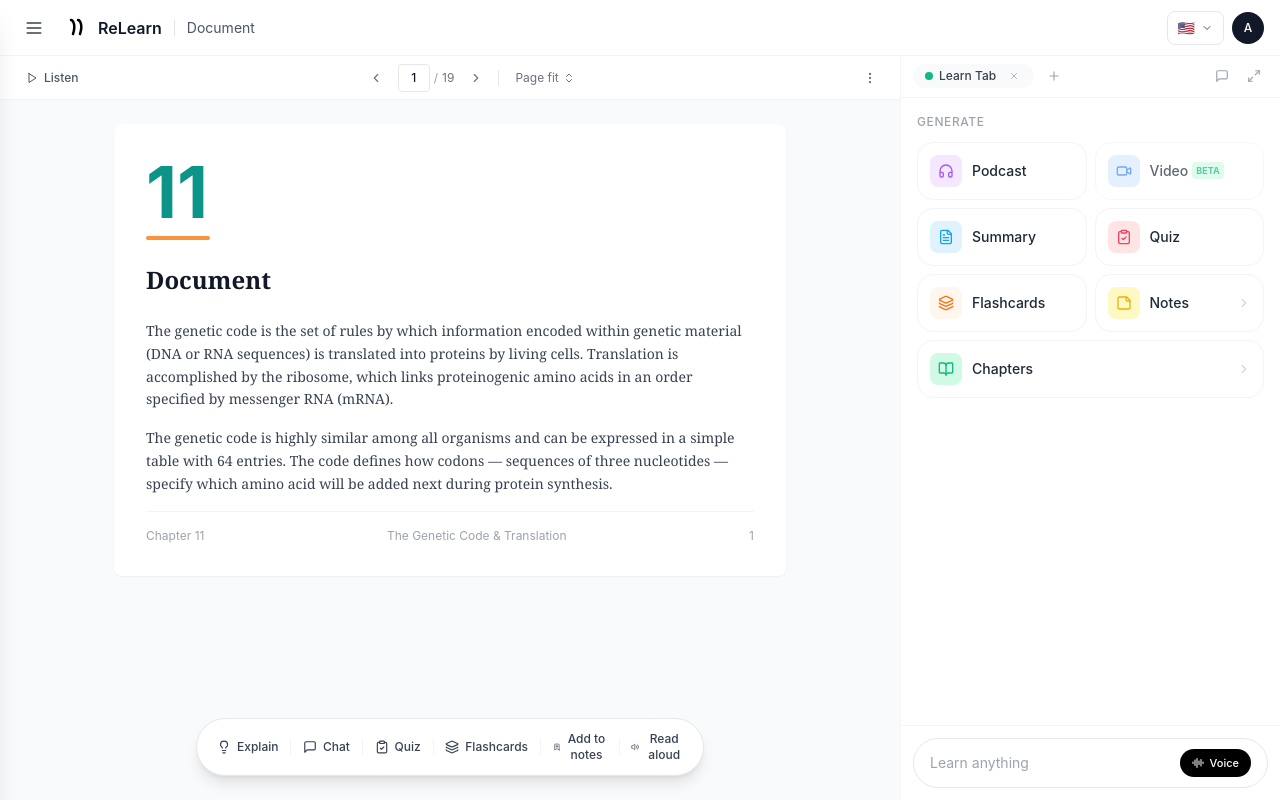
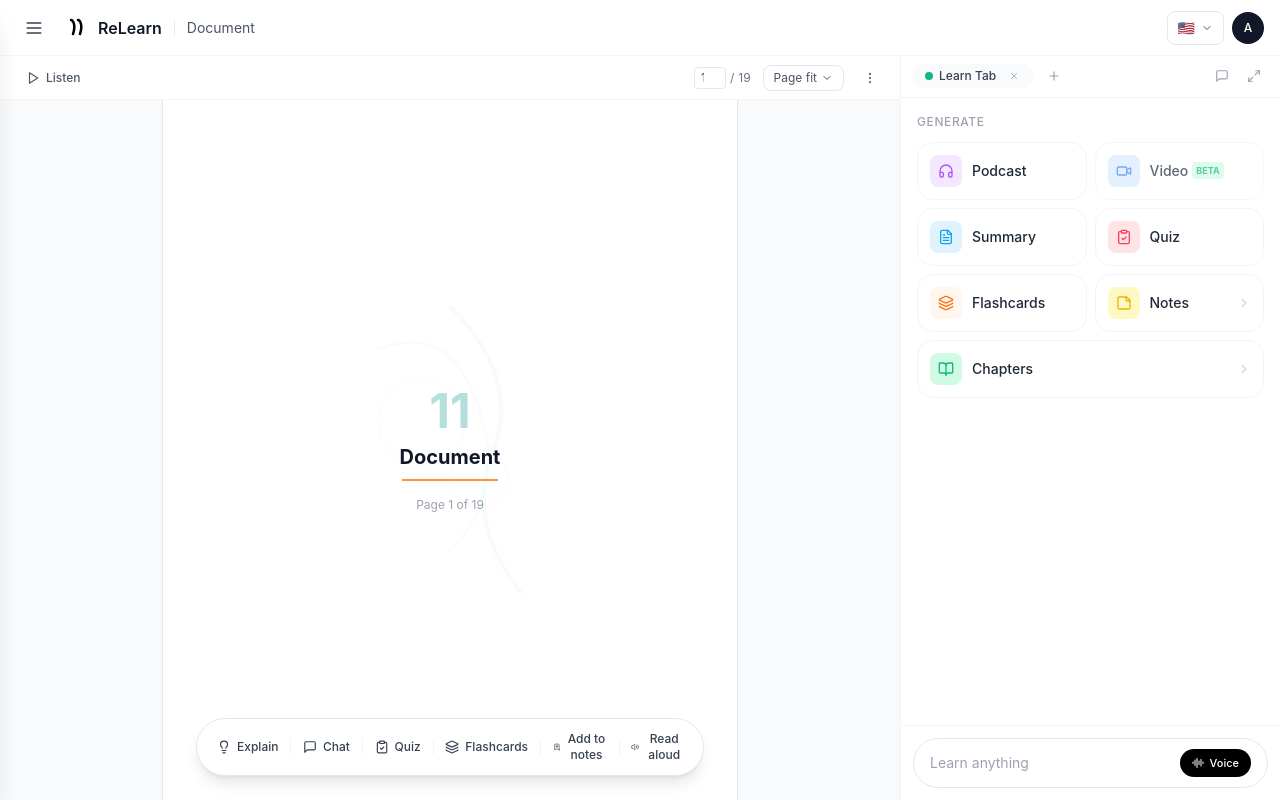
Before and after one commit to KNIGHTABDO/relearn, a Next.js app: page /learn in a window 1280 px wide. Built offline with nearby package versions, Linux system fonts and the light colour scheme.

Commit message:
feat: document-viewer.tsx — polish pass (listen, search, record, footer, cleanup)

```diff
--- a/src/components/learn/document-viewer.tsx
+++ b/src/components/learn/document-viewer.tsx
@@ -2,120 +2,238 @@
 
 import React, { useState } from "react";
 import {
-  ChevronLeft,
-  ChevronRight,
   Play,
+  Pause,
+  ChevronDown,
   MoreVertical,
-  ChevronsUpDown,
-  Minus,
-  Plus,
+  Volume2,
+  Download,
+  Printer,
+  ZoomIn,
+  ZoomOut,
+  Check,
 } from "lucide-react";
 import { cn } from "@/lib/utils";
 
 interface DocumentViewerProps {
-  title?: string;
-  totalPages?: number;
-  className?: string;
+  title: string;
+  totalPages: number;
+  contentType?: "pdf" | "youtube" | "text" | "recording";
+  youtubeUrl?: string;
 }
 
-export function DocumentViewer({
-  title = "Document",
-  totalPages = 19,
-  className,
-}: DocumentViewerProps) {
+const languages = [
+  { code: "en", label: "English", flag: "🇺🇸" },
+  { code: "es", label: "Español", flag: "🇪🇸" },
+  { code: "fr", label: "Français", flag: "🇫🇷" },
+  { code: "ar", label: "العربية", flag: "🇲🇦" },
+  { code: "de", label: "Deutsch", flag: "🇩🇪" },
+  { code: "zh", label: "中文", flag: "🇨🇳" },
+  { code: "ja", label: "日本語", flag: "🇯🇵" },
+  { code: "ko", label: "한국어", flag: "🇰🇷" },
+  { code: "pt", label: "Português", flag: "🇧🇷" },
+  { code: "hi", label: "हिन्दी", flag: "🇮🇳" },
+];
+
+const zoomLevels = ["50%", "75%", "100%", "125%", "150%", "Page fit", "Page width"];
+
+export function DocumentViewer({ title, totalPages, contentType = "pdf", youtubeUrl }: DocumentViewerProps) {
   const [currentPage, setCurrentPage] = useState(1);
+  const [isListening, setIsListening] = useState(false);
+  const [listenProgress, setListenProgress] = useState(0);
+  const [showLangDropdown, setShowLangDropdown] = useState(false);
+  const [selectedLang, setSelectedLang] = useState(languages[0]);
+  const [showZoomDropdown, setShowZoomDropdown] = useState(false);
+  const [currentZoom, setCurrentZoom] = useState("Page fit");
+  const [showMoreMenu, setShowMoreMenu] = useState(false);
 
+  const toggleListen = () => {
+    if (isListening) {
+      setIsListening(false);
+      return;
+    }
+    setIsListening(true);
+    setListenProgress(0);
+    // Simulate read-aloud progress
+    const interval = setInterval(() => {
+      setListenProgress((prev) => {
+        if (prev >= 100) {
+          clearInterval(interval);
+          setIsListening(false);
+          return 0;
+        }
+        return prev + 0.5;
+      });
+    }, 100);
+  };
+
+  // YouTube video view
+  if (contentType === "youtube" && youtubeUrl) {
+    const videoId = youtubeUrl.match(/(?:v=|youtu\.be\/)([^&\s]+)/)?.[1] || "";
+    return (
+      <div className="flex h-full flex-col bg-black">
+        <div className="flex-1 flex items-center justify-center">
+          {videoId ? (
+            <iframe
+              src={`https://www.youtube.com/embed/${videoId}`}
+              className="h-full w-full"
+              allow="accelerometer; autoplay; clipboard-write; encrypted-media; gyroscope; picture-in-picture"
+              allowFullScreen
+            />
+          ) : (
+            <div className="text-white text-sm">Video not available</div>
+          )}
+        </div>
+        {/* Video controls bar */}
+        <div className="flex items-center gap-3 bg-gray-900 px-4 py-2.5">
+          <button className="text-xs text-gray-300 hover:text-white transition-colors">Chapters</button>
+          <button className="text-xs text-gray-300 hover:text-white transition-colors">Transcripts</button>
+          <div className="flex items-center gap-2 ml-auto">
+            <span className="text-xs text-gray-400">Auto Scroll</span>
+            <div className="relative h-4 w-8 rounded-full bg-gray-700 cursor-pointer">
+              <div className="absolute left-0.5 top-0.5 h-3 w-3 rounded-full bg-gray-400 transition-transform" />
+            </div>
+          </div>
+        </div>
+      </div>
+    );
+  }
+
+  // PDF / Text document view
   return (
-    <div className={cn("flex h-full flex-col bg-white", className)}>
+    <div className="flex h-full flex-col">
       {/* Toolbar */}
       <div className="flex h-11 items-center justify-between border-b border-gray-100 px-4">
-        {/* Listen */}
-        <button className="flex items-center gap-1.5 rounded-lg px-2.5 py-1.5 text-xs font-medium text-gray-600 hover:bg-gray-50 transition-colors">
-          <Play className="h-3 w-3" />
-          <span>Listen</span>
-        </button>
-
-        {/* Page controls */}
-        <div className="flex items-center gap-2">
+        <div className="flex items-center gap-3">
+          {/* Listen / Read Aloud button */}
           <button
-            onClick={() => setCurrentPage(Math.max(1, currentPage - 1))}
-            className="flex h-7 w-7 items-center justify-center rounded-md hover:bg-gray-50"
+            onClick={toggleListen}
+            className={cn(
+              "flex items-center gap-1.5 rounded-lg px-2.5 py-1.5 text-xs font-medium transition-all",
+              isListening
+                ? "bg-black text-white"
+                : "text-gray-600 hover:bg-gray-50"
+            )}
           >
-            <ChevronLeft className="h-3.5 w-3.5 text-gray-500" />
+            {isListening ? (
+              <Pause className="h-3.5 w-3.5" />
+            ) : (
+              <Play className="h-3.5 w-3.5" />
+            )}
+            <span>Listen</span>
           </button>
 
-          <div className="flex items-center gap-1 text-xs">
+          {/* Listen progress bar (when active) */}
+          {isListening && (
+            <div className="flex items-center gap-2 animate-fade-in">
+              <div className="h-1 w-24 rounded-full bg-gray-200 overflow-hidden">
+                <div
+                  className="h-full rounded-full bg-black transition-all duration-100"
+                  style={{ width: `${listenProgress}%` }}
+                />
+              </div>
+              <Volume2 className="h-3 w-3 text-gray-400" />
+            </div>
+          )}
+        </div>
+
+        <div className="flex items-center gap-3">
+          {/* Page navigation */}
+          <div className="flex items-center gap-1 text-xs text-gray-500">
             <input
-              type="text"
+              type="number"
               value={currentPage}
               onChange={(e) => {
-                const val = parseInt(e.target.value);
-                if (!isNaN(val) && val >= 1 && val <= totalPages) {
-                  setCurrentPage(val);
-                }
+                const v = parseInt(e.target.value);
+                if (v >= 1 && v <= totalPages) setCurrentPage(v);
               }}
-              className="h-7 w-8 rounded border border-gray-200 text-center text-xs font-medium outline-none focus:border-gray-400"
+              className="w-8 rounded border border-gray-200 bg-white px-1.5 py-0.5 text-center text-xs text-gray-700 outline-none focus:border-gray-300"
+              min={1}
+              max={totalPages}
             />
-            <span className="text-gray-400">/</span>
-            <span className="text-gray-500">{totalPages}</span>
+            <span>/</span>
+            <span>{totalPages}</span>
           </div>
 
-          <button
-            onClick={() =>
-              setCurrentPage(Math.min(totalPages, currentPage + 1))
-            }
-            className="flex h-7 w-7 items-center justify-center rounded-md hover:bg-gray-50"
-          >
-            <ChevronRight className="h-3.5 w-3.5 text-gray-500" />
-          </button>
+          {/* Zoom dropdown */}
+          <div className="relative">
+            <button
+              onClick={() => { setShowZoomDropdown(!showZoomDropdown); setShowMoreMenu(false); }}
+              className="flex items-center gap-1 rounded-lg border border-gray-200 px-2.5 py-1 text-xs text-gray-600 hover:bg-gray-50 transition-colors"
+            >
+              <span>{currentZoom}</span>
+              <ChevronDown className="h-3 w-3" />
+            </button>
+            {showZoomDropdown && (
+              <>
+                <div className="fixed inset-0 z-30" onClick={() => setShowZoomDropdown(false)} />
+                <div className="absolute right-0 top-full z-40 mt-1 w-32 rounded-xl border border-gray-200 bg-white py-1 shadow-lg animate-fade-in">
+                  {zoomLevels.map((level) => (
+                    <button
+                      key={level}
+                      onClick={() => { setCurrentZoom(level); setShowZoomDropdown(false); }}
+                      className={cn(
+                        "flex w-full items-center justify-between px-3 py-1.5 text-xs transition-colors",
+                        currentZoom === level ? "bg-gray-50 text-gray-900 font-medium" : "text-gray-600 hover:bg-gray-50"
+                      )}
+                    >
+                      <span>{level}</span>
+                      {currentZoom === level && <Check className="h-3 w-3" />}
+                    </button>
+                  ))}
+                </div>
+              </>
+            )}
+          </div>
 
-          {/* Divider */}
-          <div className="h-4 w-px bg-gray-200" />
-
-          {/* Zoom / Page Fit */}
-          <button className="flex items-center gap-1 rounded-md px-2 py-1 text-xs text-gray-500 hover:bg-gray-50">
-            <span>Page fit</span>
-            <ChevronsUpDown className="h-3 w-3" />
-          </button>
+          {/* More options menu */}
+          <div className="relative">
+            <button
+              onClick={() => { setShowMoreMenu(!showMoreMenu); setShowZoomDropdown(false); }}
+              className="flex h-7 w-7 items-center justify-center rounded-lg hover:bg-gray-50 transition-colors"
+            >
+              <MoreVertical className="h-3.5 w-3.5 text-gray-500" />
+            </button>
+            {showMoreMenu && (
+              <>
+                <div className="fixed inset-0 z-30" onClick={() => setShowMoreMenu(false)} />
+                <div className="absolute right-0 top-full z-40 mt-1 w-40 rounded-xl border border-gray-200 bg-white py-1 shadow-lg animate-fade-in">
+                  <button className="flex w-full items-center gap-2 px-3 py-2 text-xs text-gray-600 hover:bg-gray-50">
+                    <Download className="h-3.5 w-3.5" /> Download
+                  </button>
+                  <button className="flex w-full items-center gap-2 px-3 py-2 text-xs text-gray-600 hover:bg-gray-50">
+                    <Printer className="h-3.5 w-3.5" /> Print
+                  </button>
+                  <button className="flex w-full items-center gap-2 px-3 py-2 text-xs text-gray-600 hover:bg-gray-50">
+                    <ZoomIn className="h-3.5 w-3.5" /> Zoom In
+                  </button>
+                  <button className="flex w-full items-center gap-2 px-3 py-2 text-xs text-gray-600 hover:bg-gray-50">
+                    <ZoomOut className="h-3.5 w-3.5" /> Zoom Out
+                  </button>
+                </div>
+              </>
+            )}
+          </div>
         </div>
-
-        {/* More */}
-        <button className="flex h-7 w-7 items-center justify-center rounded-md hover:bg-gray-50">
-          <MoreVertical className="h-3.5 w-3.5 text-gray-500" />
-        </button>
       </div>
 
-      {/* Document Area */}
-      <div className="flex-1 overflow-auto bg-gray-50 p-6">
-        <div className="mx-auto max-w-2xl rounded-lg bg-white p-8 shadow-sm">
-          {/* Sample document content - placeholder */}
-          <div className="space-y-6">
-            <div>
-              <p className="text-7xl font-bold text-teal-600">11</p>
-              <div className="mt-2 h-1 w-16 bg-orange-400 rounded-full" />
+      {/* Document content area */}
+      <div className="flex flex-1 items-center justify-center overflow-auto bg-gray-50 p-8">
+        <div className="flex aspect-[3/4] w-full max-w-xl flex-col rounded-lg border border-gray-200 bg-white shadow-sm overflow-hidden">
+          <div className="relative flex flex-1 flex-col items-center justify-center p-8">
+            <div className="absolute inset-0 opacity-[0.07]">
+              <svg viewBox="0 0 400 300" className="h-full w-full">
+                <path d="M200 50 Q250 100 230 150 Q210 200 250 250" stroke="#10B981" strokeWidth="3" fill="none" opacity="0.5" />
+                <path d="M150 80 Q200 60 220 120 Q240 180 200 220" stroke="#0EA5E9" strokeWidth="2" fill="none" opacity="0.4" />
+                <circle cx="180" cy="130" r="30" stroke="#A855F7" strokeWidth="1.5" fill="none" opacity="0.3" />
+                <circle cx="220" cy="170" r="20" stroke="#F43F5E" strokeWidth="1.5" fill="none" opacity="0.3" />
+              </svg>
             </div>
-            <h2 className="text-2xl font-serif font-bold text-gray-900">
-              {title}
-            </h2>
-            <div className="space-y-4 text-sm leading-relaxed text-gray-700 font-serif">
-              <p>
-                The genetic code is the set of rules by which information
-                encoded within genetic material (DNA or RNA sequences) is
-                translated into proteins by living cells. Translation is
-                accomplished by the ribosome, which links proteinogenic amino
-                acids in an order specified by messenger RNA (mRNA).
-              </p>
-              <p>
-                The genetic code is highly similar among all organisms and can
-                be expressed in a simple table with 64 entries. The code defines
-                how codons — sequences of three nucleotides — specify which
-                amino acid will be added next during protein synthesis.
-              </p>
-              <p className="font-sans text-xs text-gray-400 border-t border-gray-100 pt-4 mt-6 flex justify-between">
-                <span>Chapter 11</span>
-                <span>The Genetic Code & Translation</span>
-                <span>{currentPage}</span>
-              </p>
+            <div className="relative z-10 text-center">
+              <span className="text-5xl font-bold text-teal-600/30">11</span>
+              <h2 className="mt-2 text-xl font-bold text-gray-900">{title}</h2>
+              <div className="mx-auto mt-2 h-0.5 w-24 bg-orange-400" />
+              <p className="mt-4 text-xs text-gray-400">Page {currentPage} of {totalPages}</p>
             </div>
           </div>
         </div>
```
